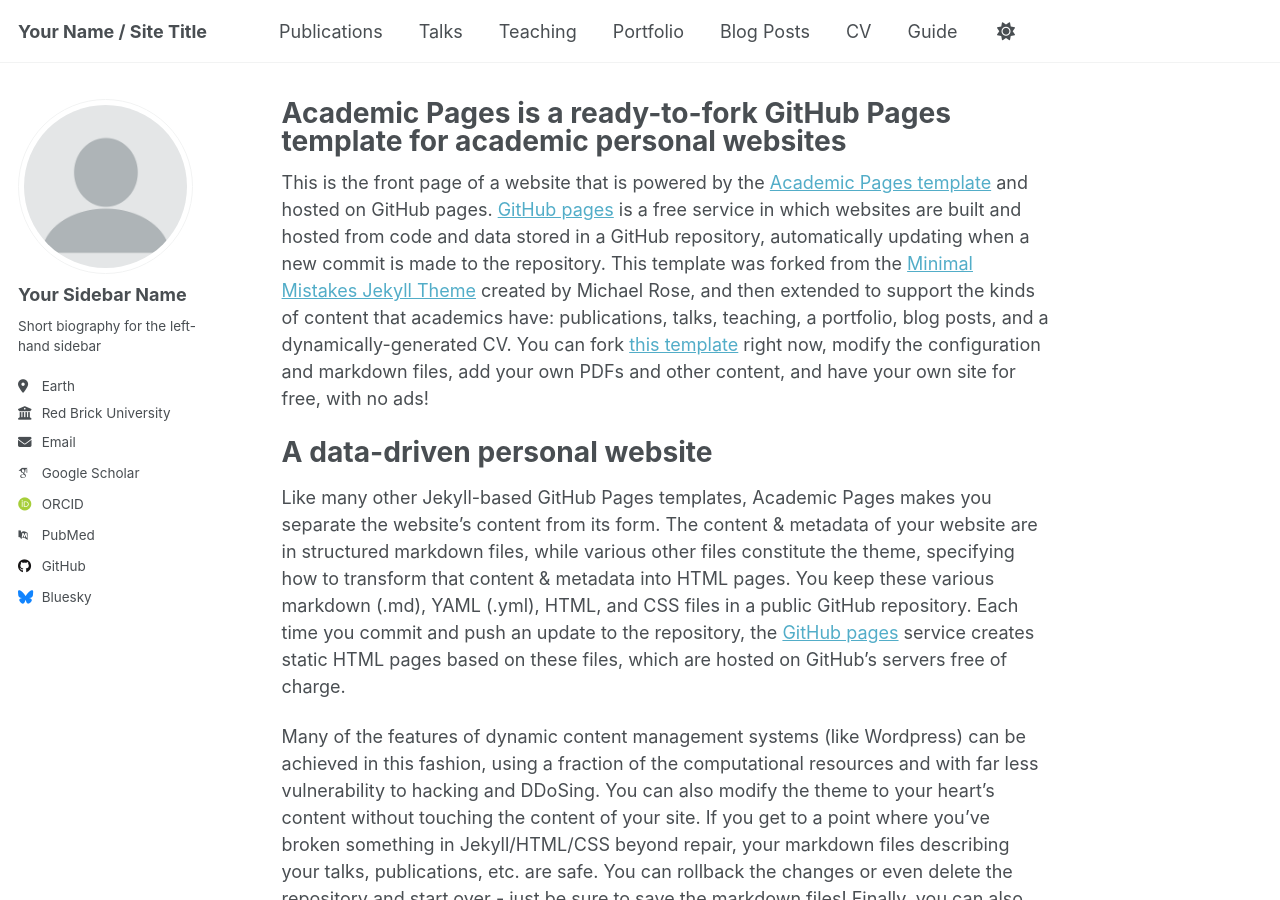
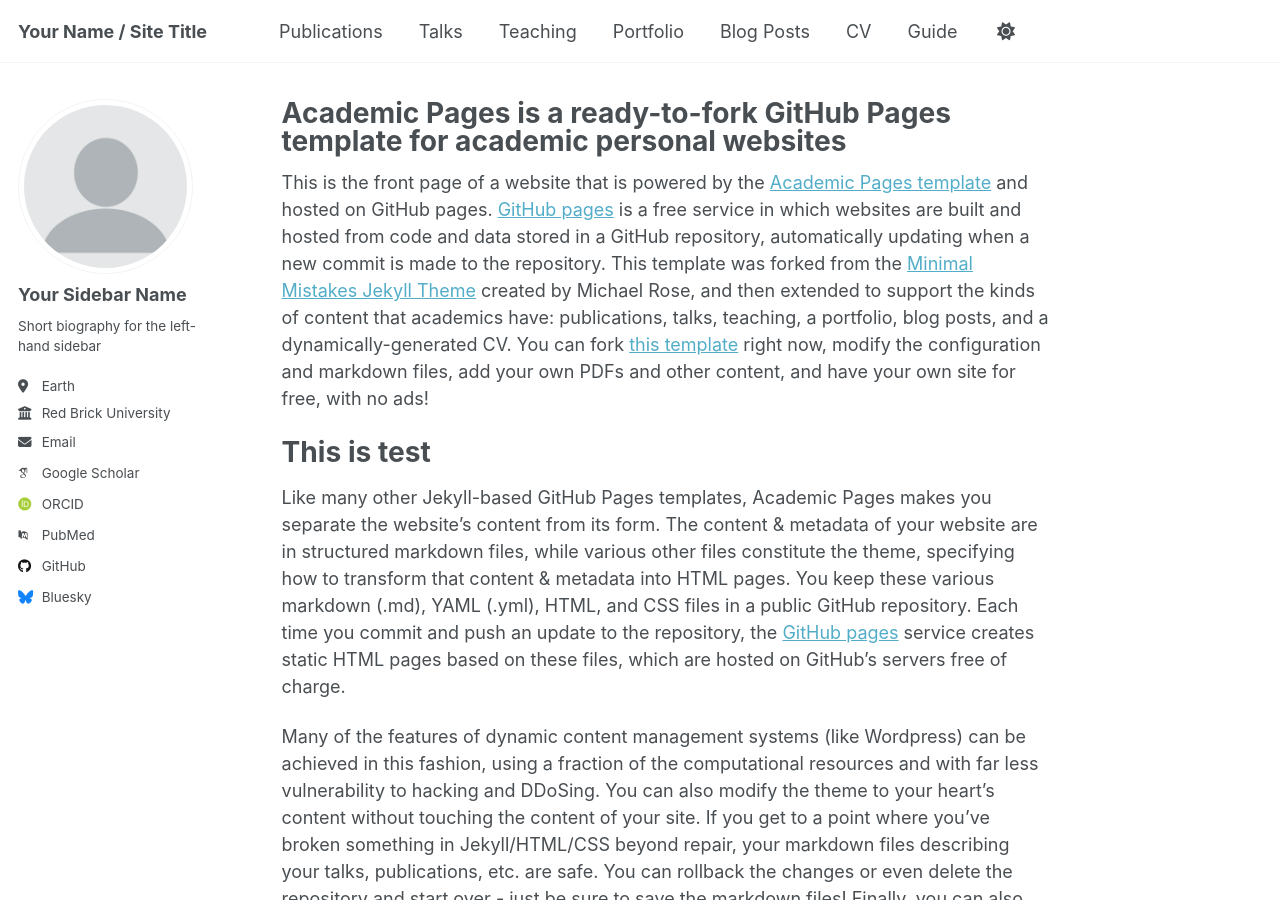
Before and after one commit to SanzidaMojibLuna/SanzidaMojibLuna.github.io, a Jekyll site: the page built from _pages/about.md, in a window 1280 px wide and 900 px high. Built offline with Jekyll 4.4.1, drawn with Linux system fonts in a browser that asks for light colours; some web fonts are replaced.

Commit message:
test on about.md

```diff
--- a/_pages/about.md
+++ b/_pages/about.md
@@ -9,7 +9,7 @@ redirect_from:
 
 This is the front page of a website that is powered by the [Academic Pages template](https://github.com/academicpages/academicpages.github.io) and hosted on GitHub pages. [GitHub pages](https://pages.github.com) is a free service in which websites are built and hosted from code and data stored in a GitHub repository, automatically updating when a new commit is made to the repository. This template was forked from the [Minimal Mistakes Jekyll Theme](https://mmistakes.github.io/minimal-mistakes/) created by Michael Rose, and then extended to support the kinds of content that academics have: publications, talks, teaching, a portfolio, blog posts, and a dynamically-generated CV. You can fork [this template](https://github.com/academicpages/academicpages.github.io) right now, modify the configuration and markdown files, add your own PDFs and other content, and have your own site for free, with no ads!
 
-A data-driven personal website
+This is test
 ======
 Like many other Jekyll-based GitHub Pages templates, Academic Pages makes you separate the website's content from its form. The content & metadata of your website are in structured markdown files, while various other files constitute the theme, specifying how to transform that content & metadata into HTML pages. You keep these various markdown (.md), YAML (.yml), HTML, and CSS files in a public GitHub repository. Each time you commit and push an update to the repository, the [GitHub pages](https://pages.github.com/) service creates static HTML pages based on these files, which are hosted on GitHub's servers free of charge.
 
```
